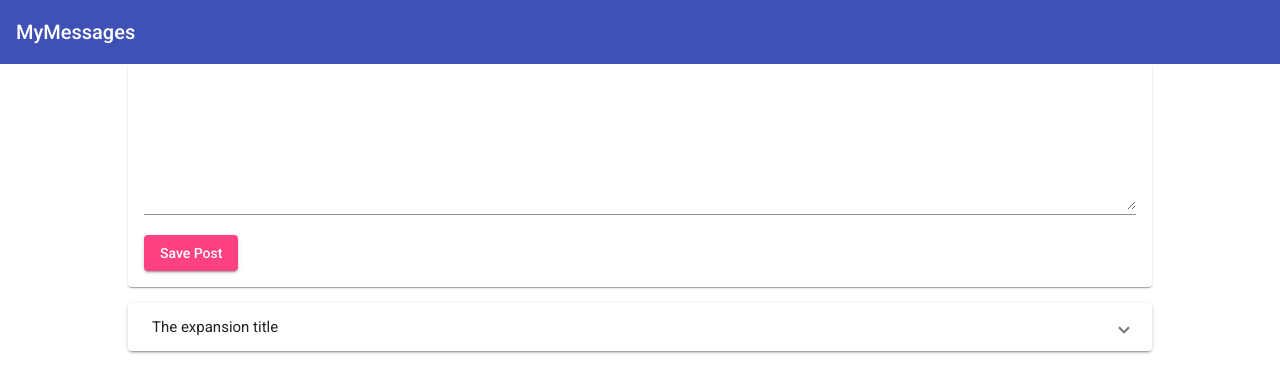
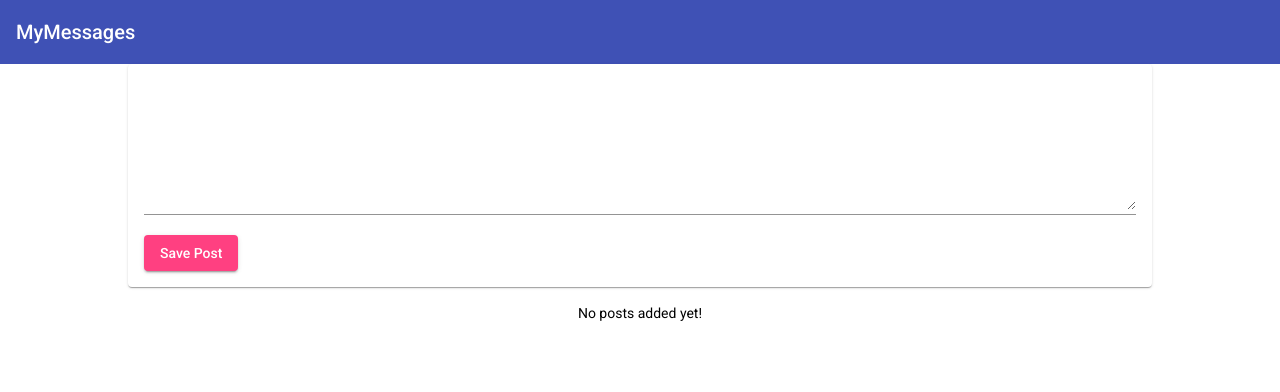
Before and after one commit to pcaserta/MEAN-COURSE, an Angular app: page / in a window 1280 px wide. Shown: the top 392 px of the page. Built offline with nearby package versions, Linux system fonts and the light colour scheme.

Commit message:
dynamically showin posts

```diff
--- a/src/app/posts/post-list/post-list.component.css
+++ b/src/app/posts/post-list/post-list.component.css
@@ -2,3 +2,7 @@
   display: block;
   margin-top: 1rem;
 }
+
+.info-text {
+  text-align: center;
+}
--- a/src/app/posts/post-list/post-list.component.html
+++ b/src/app/posts/post-list/post-list.component.html
@@ -1,8 +1,9 @@
-<mat-accordion>
-  <mat-expansion-panel>
+<mat-accordion multi="true" *ngIf="posts">
+  <mat-expansion-panel *ngFor="let post of posts">
     <mat-expansion-panel-header>
-      The expansion title
+      {{ post.title }}
     </mat-expansion-panel-header>
-    <p>Im in the expansion panel!</p>
+    <p>{{ post.content }}</p>
   </mat-expansion-panel>
 </mat-accordion>
+<p class=" info-text mat-body-1" *ngIf="posts?.length <= 0">No posts added yet!</p>
--- a/src/app/posts/post-list/post-list.component.ts
+++ b/src/app/posts/post-list/post-list.component.ts
@@ -6,9 +6,10 @@ import { Component } from "@angular/core";
   styleUrls: ["./post-list.component.css"],
 })
 export class PostListComponent {
-  posts = [
-    {title: 'First Post', content: 'This is the first post\'s content'},
-    {title: 'Second Post', content: 'This is the second post\'s content'},
-    {title: 'Third Post', content: 'This is the third post\'s content'},
-  ]
+  // posts = [
+  //   { title: "First Post", content: "This is the first post's content" },
+  //   { title: "Second Post", content: "This is the second post's content" },
+  //   { title: "Third Post", content: "This is the third post's content" },
+  // ];
+  posts = [];
 }
```
